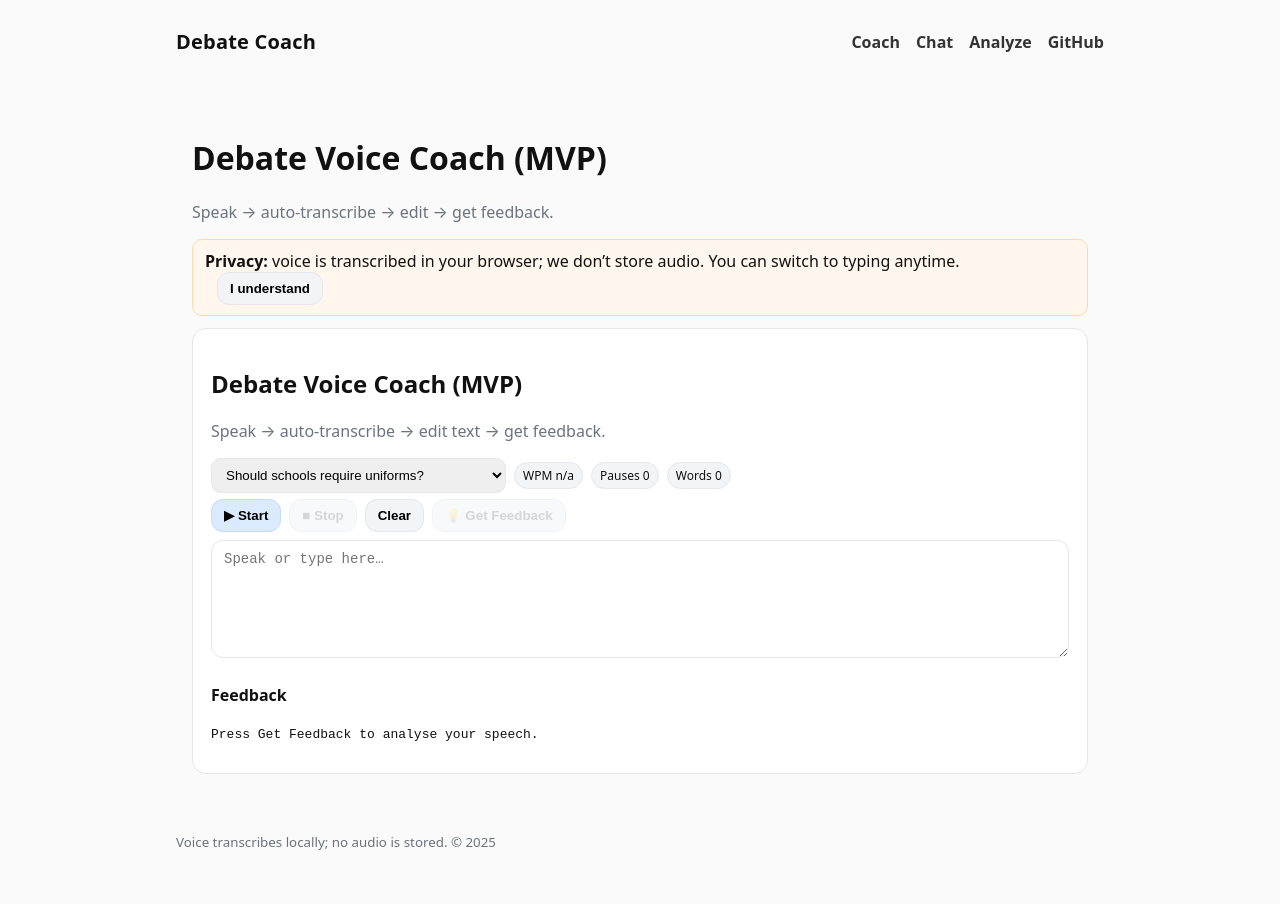
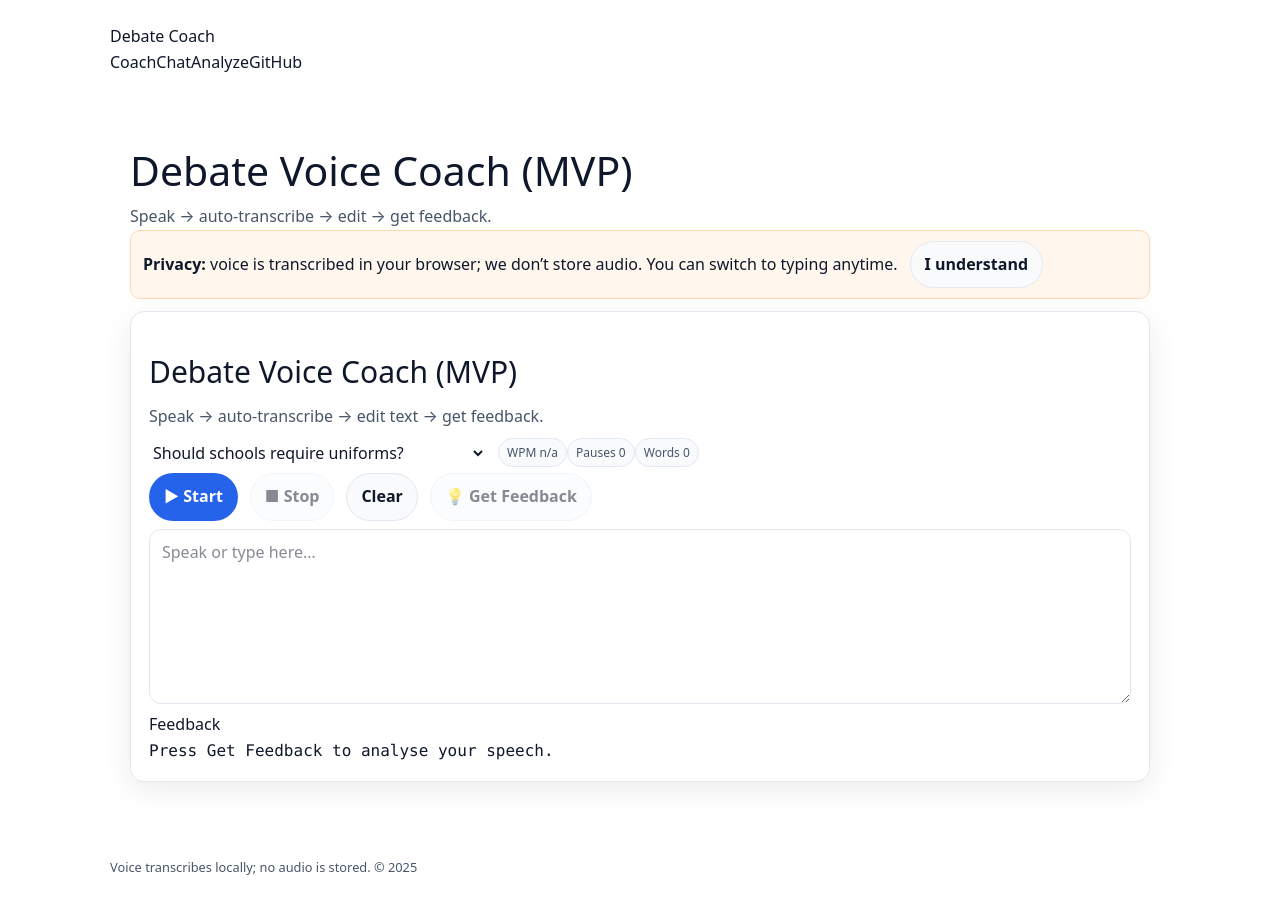
Before and after one commit to wangxinle010302/debate-coach, a Next.js app: page /coach in a window 1280 px wide. Built offline with nearby package versions, Linux system fonts and the light colour scheme.

Commit message:
style: switch globals.css to Tailwind v4 base

```diff
--- a/package.json
+++ b/package.json
@@ -15,9 +15,12 @@
     "zod": "^3.23.8"
   },
   "devDependencies": {
+    "@tailwindcss/postcss": "^4.1.14",
     "@types/node": "^20.11.30",
     "@types/react": "^18.2.66",
     "@types/react-dom": "^18.2.22",
+    "postcss": "^8.5.6",
+    "tailwindcss": "^4.1.14",
     "typescript": "^5.6.3"
   }
 }
--- a/src/app/globals.css
+++ b/src/app/globals.css
@@ -1,35 +1,182 @@
-/* src/app/globals.css */
+/* === Tailwind v4 base === */
+@import "tailwindcss";
+
+/* ===== Design tokens (light/dark) ===== */
+:root {
+  --bg: #ffffff;
+  --ink: #0f172a;              /* slate-900 */
+  --muted-ink: #475569;        /* slate-600 */
+  --card: #ffffff;
+  --surface: #f8fafc;          /* slate-50 */
+  --border: #e2e8f0;           /* slate-200 */
+
+  --primary: #2563eb;          /* blue-600 */
+  --primary-ink: #ffffff;
+  --accent: #f59e0b;           /* amber-500 */
+
+  --radius: 14px;
+  --shadow: 0 8px 28px rgba(2, 6, 23, 0.08);
+}
+
+@media (prefers-color-scheme: dark) {
+  :root {
+    --bg: #0b1020;
+    --ink: #e5e7eb;            /* slate-200 */
+    --muted-ink: #94a3b8;      /* slate-400 */
+    --card: #101629;
+    --surface: #0f172a;
+    --border: #1f2a44;
+
+    --primary: #3b82f6;        /* blue-500 */
+    --primary-ink: #0b1020;
+    --accent: #fbbf24;         /* amber-400 */
+    --shadow: 0 10px 30px rgba(15, 23, 42, 0.55);
+  }
+}
+
+/* ===== Base resets ===== */
 * { box-sizing: border-box; }
-:root {
-  --ink:#111; --muted:#6b7280; --bg:#fafafa; --card:#fff;
-  --blue:#2563eb; --green:#059669; --amber:#b45309; --red:#dc2626;
-  --radius:14px;
+html, body, #__next { height: 100%; }
+body {
+  margin: 0;
+  background: var(--bg);
+  color: var(--ink);
+  font-family: ui-sans-serif, system-ui, -apple-system, "Segoe UI",
+               Roboto, "Helvetica Neue", Arial, "Noto Sans", "Apple Color Emoji",
+               "Segoe UI Emoji", "Segoe UI Symbol";
+  line-height: 1.6;
 }
-html,body { margin:0; padding:0; font-family: ui-sans-serif, system-ui, -apple-system, "Segoe UI", Roboto, "Helvetica Neue", Arial; color:var(--ink); background:var(--bg); }
-.container { max-width: 960px; margin: 0 auto; padding: 16px; }
-.nav { display:flex; align-items:center; justify-content:space-between; gap:20px; padding:12px 0; }
-.nav a { color:var(--ink); text-decoration:none; font-weight:600; }
-.nav .nav-items a { margin-left:16px; opacity:.85; }
-.nav .nav-items a:hover { opacity:1; }
-.brand { font-size:20px; letter-spacing:.2px; }
 
-.grid { display:grid; grid-template-columns: 1fr 1fr 1fr; gap:16px; }
-@media (max-width: 900px) { .grid{ grid-template-columns:1fr; } }
+/* ===== Layout helpers ===== */
+.container {
+  max-width: 1100px;
+  margin-inline: auto;
+  padding: 24px 20px;
+}
 
-.card { background:var(--card); border:1px solid #e5e7eb; border-radius:var(--radius); padding:18px; }
-.card h3 { margin:0 0 8px 0; }
-.muted { color:var(--muted); }
+.section {
+  padding: 16px;
+  background: var(--surface);
+  border: 1px solid var(--border);
+  border-radius: var(--radius);
+}
 
-.row { display:flex; align-items:center; gap:8px; flex-wrap:wrap; }
-.input, textarea { width:100%; padding:10px 12px; border:1px solid #e5e7eb; border-radius:12px; font-size:14px; }
-select { padding:8px 10px; border-radius:10px; border:1px solid #e5e7eb; }
+/* ===== Card ===== */
+.card {
+  background: var(--card);
+  border: 1px solid var(--border);
+  border-radius: var(--radius);
+  box-shadow: var(--shadow);
+  padding: 18px;
+}
 
-.btn { display:inline-flex; align-items:center; gap:6px; padding:8px 12px; background:#f3f4f6; border:1px solid #e5e7eb; border-radius:12px; cursor:pointer; font-weight:600; }
-.btn:hover { background:#eef2ff; border-color:#dbeafe; }
-.btn[disabled] { opacity:.5; cursor:not-allowed; }
-.btn-primary { background:#dbeafe; border-color:#bfdbfe; }
-.badge { padding:4px 8px; background:#f3f4f6; border:1px solid #e5e7eb; border-radius:999px; font-size:12px; }
+/* ===== Rows / Grid ===== */
+.row {
+  display: flex;
+  gap: 12px;
+  align-items: center;
+  flex-wrap: wrap;
+}
+.grid-2 {
+  display: grid;
+  grid-template-columns: 280px 1fr;
+  gap: 16px;
+}
+@media (max-width: 900px) {
+  .grid-2 { grid-template-columns: 1fr; }
+}
 
-.kpi { display:flex; gap:8px; align-items:center; }
+/* ===== Buttons ===== */
+.btn {
+  display: inline-flex;
+  align-items: center;
+  gap: 8px;
+  padding: 10px 14px;
+  border-radius: 999px;
+  font-weight: 600;
+  border: 1px solid var(--border);
+  background: var(--surface);
+  color: var(--ink);
+  cursor: pointer;
+  transition: transform .06s ease, background .15s ease, border-color .15s ease;
+  user-select: none;
+}
+.btn:hover { transform: translateY(-1px); }
+.btn:disabled {
+  opacity: .5;
+  cursor: not-allowed;
+  transform: none;
+}
 
-.foot { color:var(--muted); padding:24px 16px 40px; }
+.btn-primary {
+  background: var(--primary);
+  color: var(--primary-ink);
+  border-color: transparent;
+}
+.btn-primary:hover { filter: brightness(1.05); }
+
+.btn-ghost {
+  background: transparent;
+  border-color: var(--border);
+}
+
+/* ===== Inputs / Select / Textarea ===== */
+.input, .select, .textarea {
+  width: 100%;
+  background: var(--card);
+  color: var(--ink);
+  border: 1px solid var(--border);
+  border-radius: 12px;
+  padding: 10px 12px;
+  outline: none;
+}
+.input:focus, .select:focus, .textarea:focus {
+  border-color: color-mix(in srgb, var(--primary) 70%, var(--border));
+  box-shadow: 0 0 0 3px color-mix(in srgb, var(--primary) 18%, transparent);
+}
+.textarea {
+  min-height: 130px;
+  resize: vertical;
+}
+
+/* ===== Speech bubbles / console area ===== */
+.bubbles {
+  display: flex;
+  flex-direction: column;
+  gap: 10px;
+  max-height: 360px;
+  overflow: auto;
+  padding-right: 6px;
+}
+.bubble {
+  background: var(--surface);
+  border: 1px solid var(--border);
+  border-radius: 14px;
+  padding: 10px 12px;
+}
+.bubble.user   { border-left: 4px solid var(--primary); }
+.bubble.assistant { border-left: 4px solid var(--accent); }
+
+/* ===== Tiny UI bits ===== */
+.badge {
+  display: inline-flex;
+  align-items: center;
+  gap: 6px;
+  font-size: 12px;
+  padding: 4px 8px;
+  border-radius: 999px;
+  background: var(--surface);
+  border: 1px solid var(--border);
+  color: var(--muted-ink);
+}
+
+.mono { font-family: ui-monospace, SFMono-Regular, Menlo, Monaco, Consolas, "Liberation Mono", "Courier New", monospace; }
+.muted { color: var(--muted-ink); }
+.link { color: var(--primary); text-decoration: none; }
+.link:hover { text-decoration: underline; }
+
+/* ===== Page-level headings ===== */
+h1 { font-size: clamp(32px, 3.2vw, 44px); line-height: 1.15; margin: 0 0 10px; }
+h2 { font-size: clamp(24px, 2.4vw, 30px); margin: 18px 0 8px; }
+h3 { font-size: 18px; margin: 14px 0 6px; }
+small { color: var(--muted-ink); }
```
Also changed, not shown: 1 other file (tests, documents, lock files or other folders).
